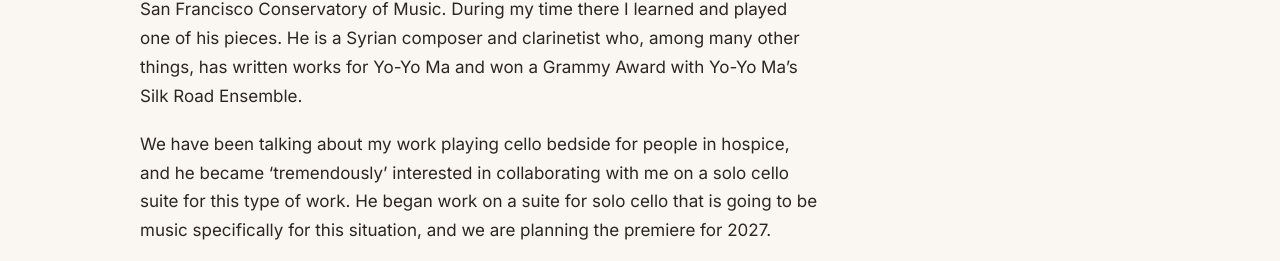
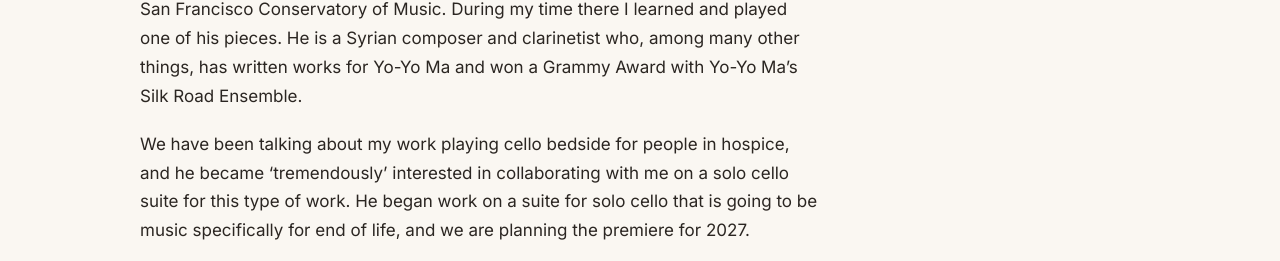
Before and after one commit to lurk1ndog/lifeandcello-site, a plain HTML site: page endoflifecello/index.html in a window 1280 px wide. Shown: the part 1432-1693 px from the top of the page. Drawn offline with nearby package versions, Linux system fonts and the light colour scheme.

Commit message:
End of Life Cello: reword suite sentence
Co-Authored-By: Claude Fable 5.2 <noreply@anthropic.com>
Claude-Session: https://claude.ai/code/session_01QTXCsZABiNKw83aDjevyoJ

```diff
--- a/endoflifecello/index.html
+++ b/endoflifecello/index.html
@@ -28,7 +28,7 @@
 <p>I work with each family to customize the experience. Please <a href="/contact/">contact me</a> to learn more.</p>
 <h2>End of Life Music Project</h2>
 <p>I’ve been in correspondence with <a href="https://kinanazmeh.com">Kinan Azmeh</a> since just after I graduated from the San Francisco Conservatory of Music. During my time there I learned and played one of his pieces. He is a Syrian composer and clarinetist who, among many other things, has written works for Yo-Yo Ma and won a Grammy Award with Yo-Yo Ma’s Silk Road Ensemble.</p>
-<p>We have been talking about my work playing cello bedside for people in hospice, and he became ‘tremendously’ interested in collaborating with me on a solo cello suite for this type of work. He began work on a suite for solo cello that is going to be music specifically for this situation, and we are planning the premiere for 2027.</p>
+<p>We have been talking about my work playing cello bedside for people in hospice, and he became ‘tremendously’ interested in collaborating with me on a solo cello suite for this type of work. He began work on a suite for solo cello that is going to be music specifically for end of life, and we are planning the premiere for 2027.</p>
 <p>In a recent phone conversation with Mr. Azmeh, he told me: ‘Your project has so much connection with life. It is a very simple concept that nobody thinks about. It is such an obvious... it is moving. To think that someone can do something for somebody in that situation.’</p>
 <p>On October 2, 2025, Mr. Azmeh and I presented a <a href="https://www.sfcm.edu/experience/performances/lecture-performance-end-life-music-kinan-azmeh/20251002">concert and lecture</a> on our collaboration at the San Francisco Conservatory of Music. We played his piece for clarinet and cello, <em>The Fence, The Rooftop, and The Distant Sea</em>, and I joined violinist <a href="https://jessicafolsonviolin.com">Jessica Folson</a> and bassist Carlos Valdez for his <em>Café Damas</em>.</p>
 <p>I am now reaching out to other composers who create authentically and are deeply connected with the natural world and humanity through their work. I want to create a body of compositions that will serve to comfort people and families as they navigate death and the transition of dying.</p>
```
